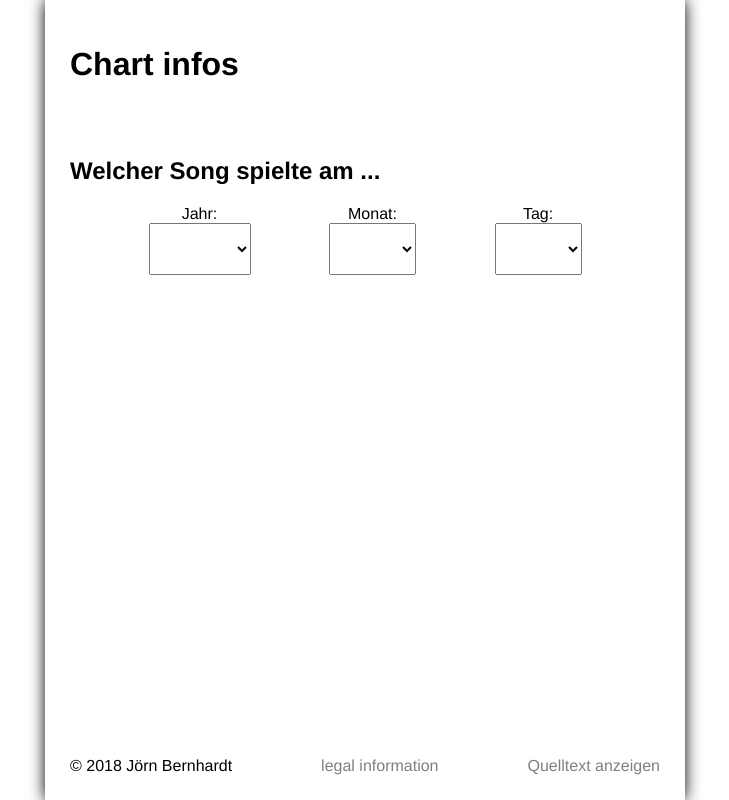
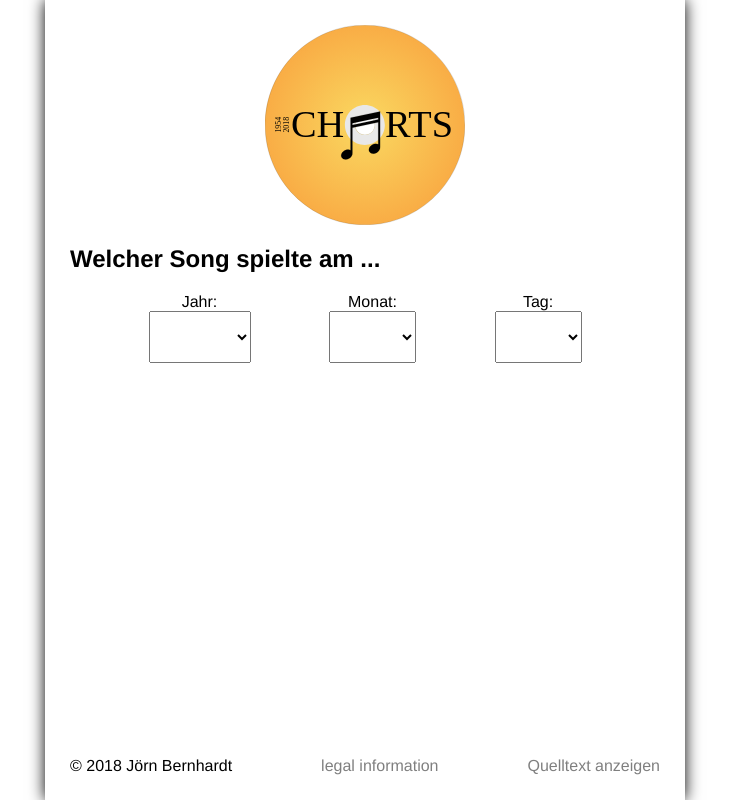
Before and after one commit to Narigo/charts, a website with bundled scripts: page docs/index.html in a window 1280 px wide. Shown: the whole page, without its empty margins (275-1004 px from the left). Built offline with nearby package versions, Linux system fonts and the light colour scheme; a web font is replaced by a local one.

Commit message:
Add logo to page
Signed-off-by: Joern Bernhardt <joern.bernhardt@googlemail.com>

```diff
--- a/docs/index.html
+++ b/docs/index.html
@@ -13,8 +13,7 @@
 <body>
 	<div class="page-wrap">
 		<header>
-			<h1>Chart infos</h1>
-			<p></p>
+			<img src="assets/logo.svg" height="200" width="200" alt="Charts logo" />
 		</header>
 		<main>
 			<h2>Welcher Song spielte am ...</h2>
--- a/docs/main.css
+++ b/docs/main.css
@@ -12,6 +12,13 @@ body {
   flex-direction: column;
   align-items: center;
   justify-content: center;
+}
+
+header {
+display: flex;
+flex-direction: column;
+align-items: center;
+
 }
 
 a {
```
